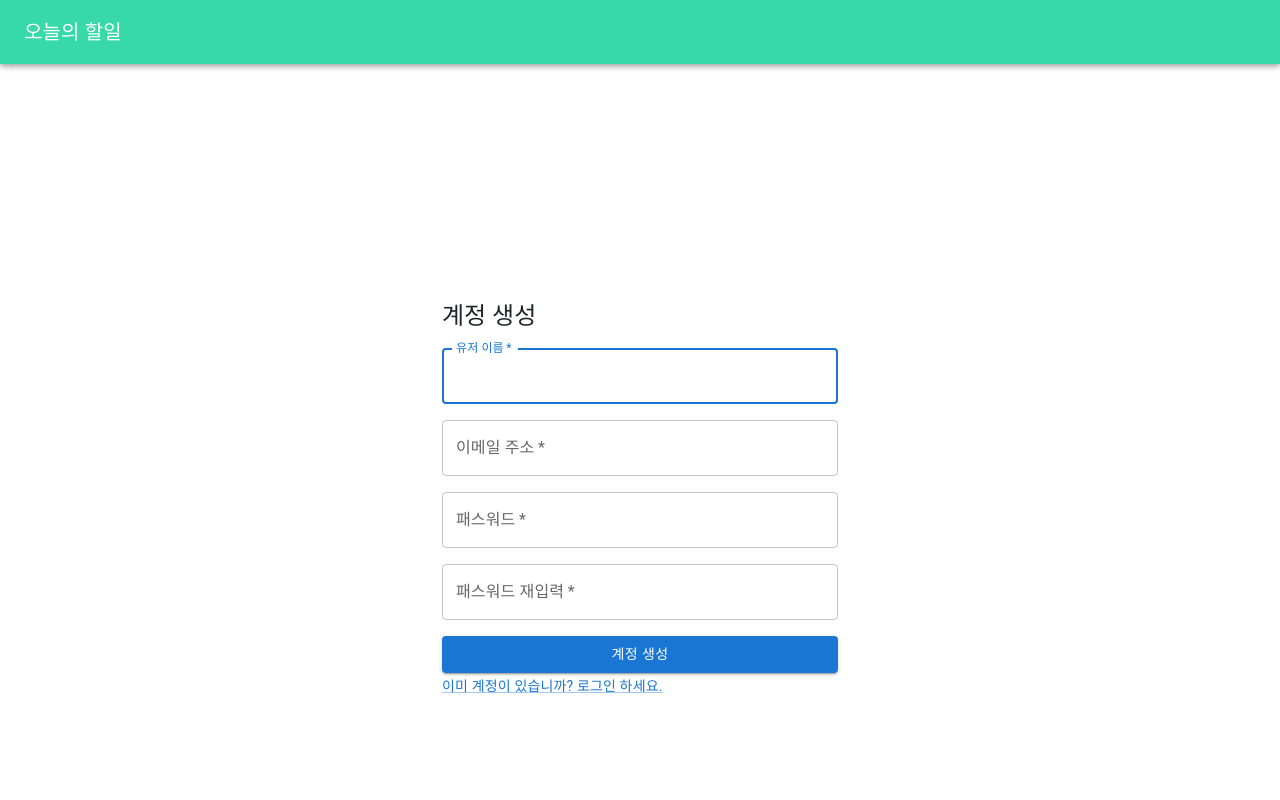
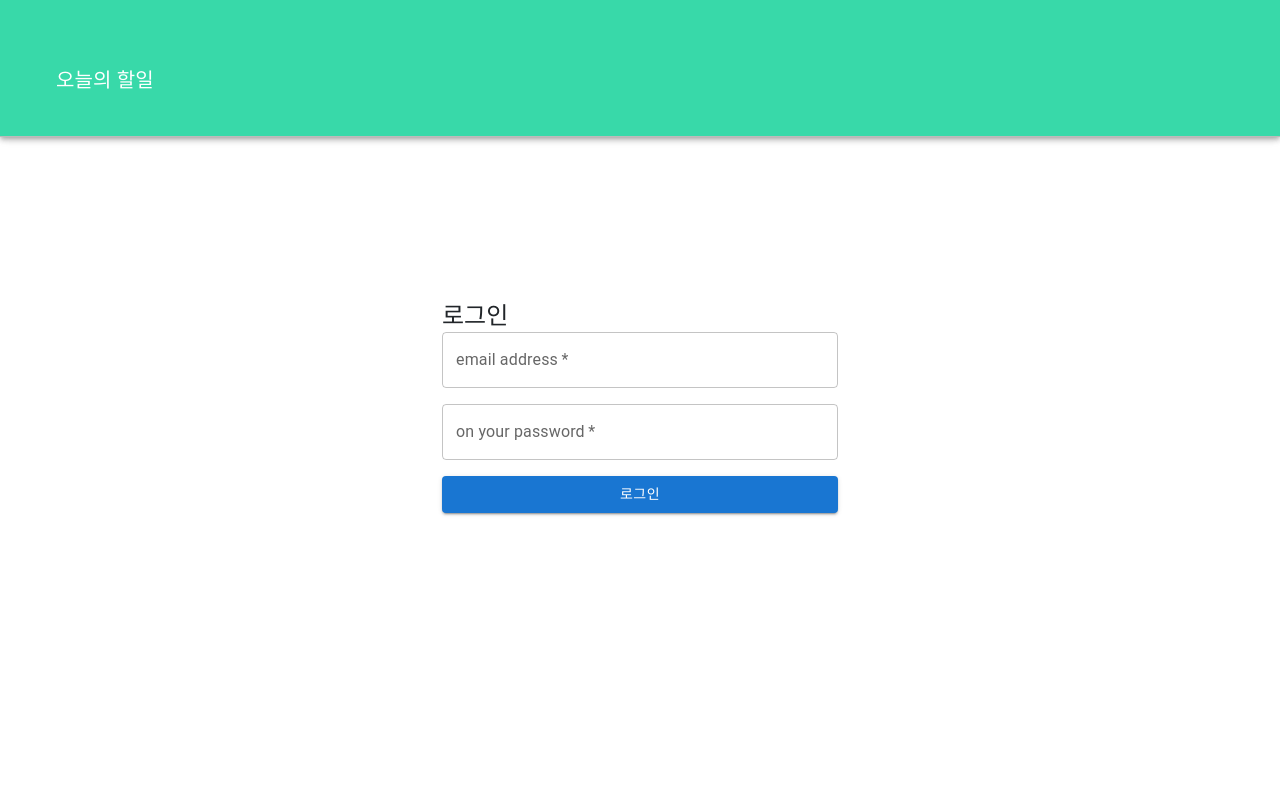
Before and after one commit to tudfldps99/todo_react, a React (Create React App) app: page /login in a window 1280 px wide. Shown: the top 800 px of the page. Built offline with nearby package versions, Linux system fonts and the light colour scheme.

Commit message:
# 페이지 라우팅

```diff
--- a/src/App.js
+++ b/src/App.js
@@ -7,10 +7,11 @@
 import Header from './components/layout/Header';
 import Footer from './components/layout/Footer';
 // import TodoTemplate from './components/todo/TodoTemplate';
+// import Join from './components/user/Join';
+import Login from './components/user/Login';
 
 // reactstrap(bootstrap)
 import 'bootstrap/dist/css/bootstrap.min.css';
-import Join from './components/user/Join';
 
 function App() {
   return (
@@ -23,7 +24,8 @@
       */}
       <Header />
       {/* <TodoTemplate /> */}
-      <Join />
+      {/* <Join /> */}
+      <Login />
       <Footer />
     </>
   );
--- a/src/components/todo/TodoTemplate.js
+++ b/src/components/todo/TodoTemplate.js
@@ -67,7 +67,9 @@
             .then(res => {
                 if (res.status === 403) {
                     alert('로그인이 필요한 서비스입니다');
-                    // 리다이렉트 (로그인 페이지로)
+
+                    // 로그인페이지로 리다이렉트 - 2023-01-27
+                    window.location.href = '/login';
                     return;
                 }
                 else if (res.status === 500) {
--- a/src/components/user/Join.js
+++ b/src/components/user/Join.js
@@ -133,6 +133,14 @@
     // 비밀번호 입력란 검증 체인지 이벤트 핸들러
     const passwordHandler = e => {
 
+        // 패스워드 재입력란 비우기 (2023-01-27)
+        document.getElementById('password-check').value= '';
+        document.getElementById('check-text').textContent='';
+        setValidate({
+            ...validate,
+            repassword: false
+        })
+
         // 검증 시작
         let msg;
         const pwRegex =  /^(?=.*[A-Za-z])(?=.*\d)(?=.*[$@$!%*#?&])[A-Za-z\d$@$!%*#?&]{8,20}$/;
@@ -231,7 +239,8 @@
                 if (res.status === 200) {
                     alert('회원가입을 축하합니다.');
 
-                    // 로그인페이지로 리다이렉트
+                    // 로그인페이지로 리다이렉트 - 2023-01-27
+                    window.location.href = '/login';
                 } else {
                     alert('회원가입에 실패했습니다. 잠시 후 다시 시도하세요');
                 }
@@ -322,15 +331,15 @@
                             variant="outlined"
                             required
                             fullWidth
-                            name="password"
+                            name="password-check"
                             label="패스워드 재입력"
                             type="password"
-                            id="password"
+                            id="password-check"
                             autoComplete="current-password"
 
                             onChange={rePasswordHandler}
                         />
-                        <span style={
+                        <span id='check-text' style={
                             validate.repassword
                             ? {color: 'green'}
                             : {color: 'red'}
--- /dev/null
+++ b/src/components/user/Login.js
@@ -0,0 +1,58 @@
+import React from "react";
+import {Grid, Button, Container, Typography, TextField} from "@mui/material";
+
+
+const Login = () => {
+
+    return (
+        <Container component="main" maxWidth="xs" style={{ margin: "300px auto" }}>
+            <Grid container spacing={2}>
+                <Grid item xs={12}>
+                    <Typography component="h1" variant="h5">
+                        로그인
+                    </Typography>
+                </Grid>
+            </Grid>
+            <form noValidate>
+
+                <Grid container spacing={2}>
+                    <Grid item xs={12}>
+                        <TextField
+                            variant="outlined"
+                            required
+                            fullWidth
+                            id="email"
+                            label="email address"
+                            name="email"
+                            autoComplete="email"
+                        />
+                    </Grid>
+                    <Grid item xs={12}>
+                        <TextField
+                            variant="outlined"
+                            required
+                            fullWidth
+                            name="password"
+                            label="on your password"
+                            type="password"
+                            id="password"
+                            autoComplete="current-password"
+                        />
+                    </Grid>
+                    <Grid item xs={12}>
+                        <Button
+                            type="submit"
+                            fullWidth
+                            variant="contained"
+                            color="primary"
+                        >
+                            로그인
+                        </Button>
+                    </Grid>
+                </Grid>
+            </form>
+        </Container>
+    );
+};
+
+export default Login;
--- a/src/index.js
+++ b/src/index.js
@@ -3,10 +3,18 @@
 import './index.css';
 import App from './App';
 import reportWebVitals from './reportWebVitals';
+import AppRouter from './router/AppRouter';
+import { BrowserRouter } from 'react-router-dom';
 
 const root = ReactDOM.createRoot(document.getElementById('root'));
 root.render(
-    <App />   // 컴포넌트 : 의미가 있는 태그들을 한곳에 모아놓은 부품
+    // <App />   // 컴포넌트 : 의미가 있는 태그들을 한곳에 모아놓은 부품
+
+    // 2023-01-27
+    <BrowserRouter>
+        <AppRouter />
+    </BrowserRouter>
+
 );
 
 // If you want to start measuring performance in your app, pass a function
--- /dev/null
+++ b/src/router/AppRouter.js
@@ -0,0 +1,30 @@
+// 2023-01-27
+import React from 'react';
+import { Route, Routes } from 'react-router-dom';
+
+import Footer from '../components/layout/Footer';
+import Header from '../components/layout/Header';
+import Join from '../components/user/Join';
+import Login from '../components/user/Login';
+import TodoTemplate from '../components/todo/TodoTemplate';
+
+import 'bootstrap/dist/css/bootstrap.min.css';
+
+// index.js 에서 AppRouter
+const AppRouter = () => {
+  return (
+    <>
+        <Header />
+
+        <Routes>
+            <Route path="/login" element={<Login />} />
+            <Route path="/join" element={<Join />} />
+            <Route path="/" element={<TodoTemplate />} />
+        </Routes>
+
+        <Footer />
+    </>
+  );
+};
+
+export default AppRouter;
```
